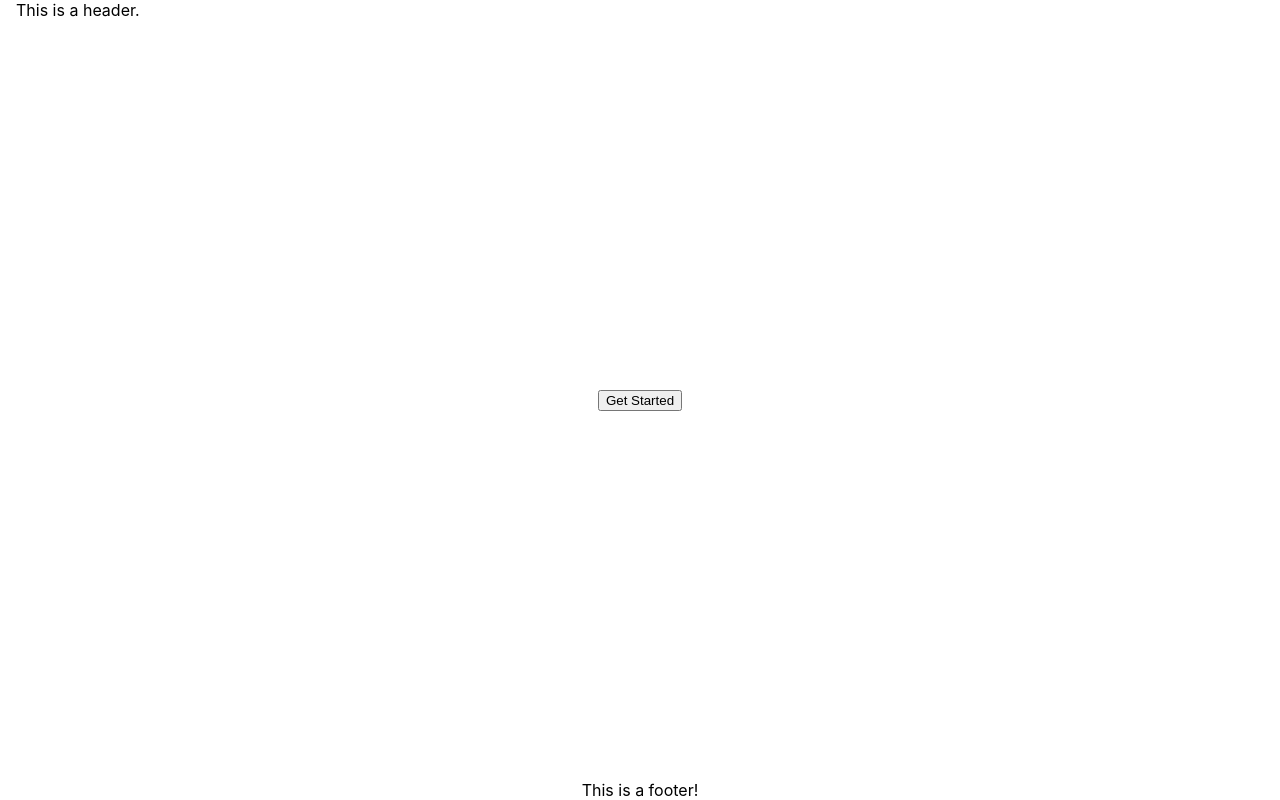
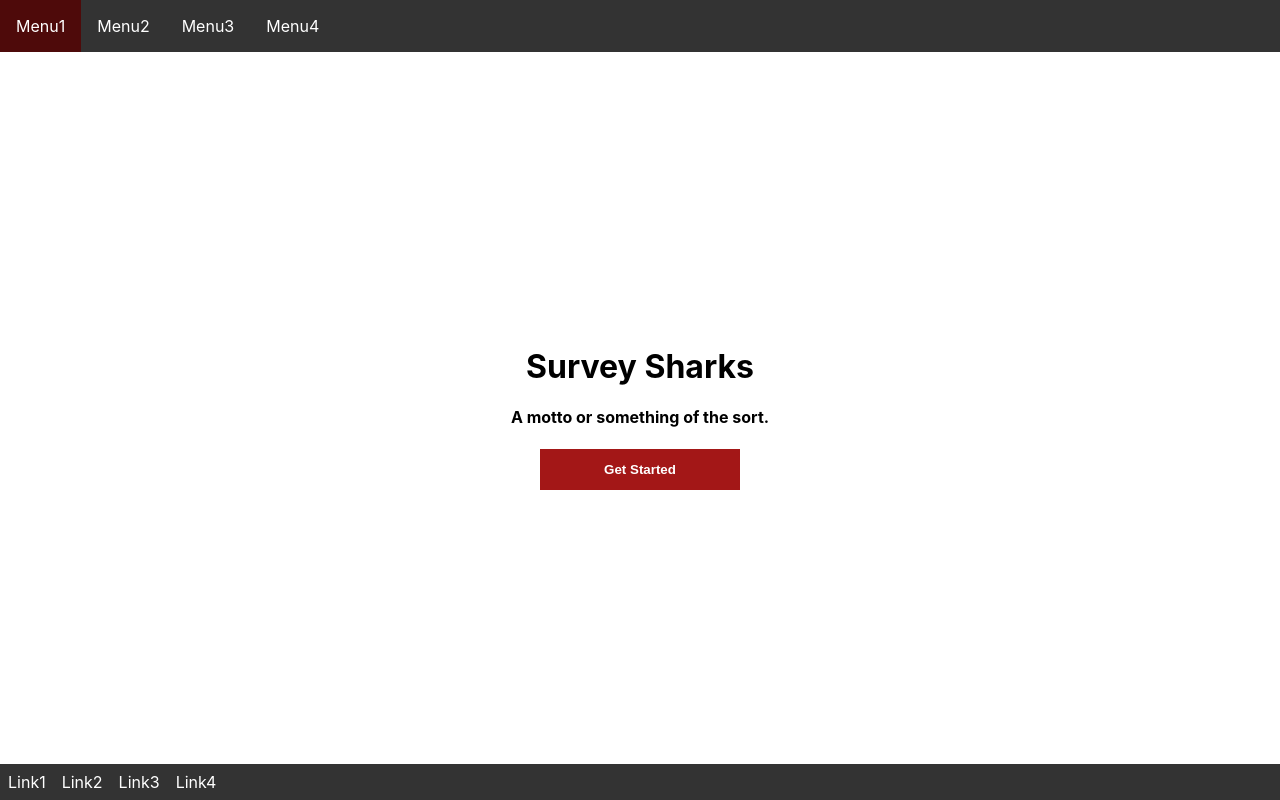
Before and after one commit to SurveyShark/surveyshark_ui, a React (Create React App) app: page / in a window 1280 px wide. Built offline with nearby package versions, Linux system fonts and the light colour scheme.

Commit message:
SS-15 Added styling and minor adjustments to skeleton.

```diff
--- a/src/client/components/Footer.js
+++ b/src/client/components/Footer.js
@@ -3,7 +3,15 @@ import React from "react";
 
 const Footer = () => {
     return (
-        <div className="footer">This is a footer!</div>
+        <div className="footer">
+            <ul className="menuList">
+                <li className="menuItem"><a href="https://www.google.com/">Link1</a></li>
+                <li className="menuItem"><a href="https://www.google.com/">Link2</a></li>
+                <li className="menuItem"><a href="https://www.google.com/">Link3</a></li>
+                <li className="menuItem"><a href="https://www.google.com/">Link4</a></li>
+            </ul>
+        </div>
+
     );
 };
 
--- a/src/client/components/Header.js
+++ b/src/client/components/Header.js
@@ -1,10 +1,15 @@
 import React from "react";
 
 
-const Headers = () =>{
+const Headers = () => {
     return (
         <div className="header">
-            This is a header.
+            <ul className="menuList">
+                <li className="menuItem active"><a href="https://www.google.com/">Menu1</a></li>
+                <li className="menuItem"><a href="https://www.google.com/">Menu2</a></li>
+                <li className="menuItem"><a href="https://www.google.com/">Menu3</a></li>
+                <li className="menuItem"><a href="https://www.google.com/">Menu4</a></li>
+            </ul>
         </div>
     );
 };
--- a/src/client/components/MainContent.js
+++ b/src/client/components/MainContent.js
@@ -7,7 +7,9 @@ const MainContent = (props) => {
     if (!started) {
         return (
             <div>
-                <button onClick={()=> setStarted(!started)}>Get Started</button>
+                <h1 className="logo">Survey Sharks</h1>
+                <h4 className="motto">A motto or something of the sort.</h4>
+                <button className="start" onClick={()=> setStarted(!started)}>Get Started</button>
             </div>
         );
     }
--- a/src/client/components/QuestionPage.js
+++ b/src/client/components/QuestionPage.js
@@ -5,11 +5,11 @@ const QuestionPage = () => {
         <div>
             <h1>Question 1</h1>
             <form>
-                <input type="radio" id="A" />
+                <input type="radio" id="A" name="choice" defaultChecked/>
                 <label htmlFor="A">Choice A</label>
-                <input type="radio" id="B" />
+                <input type="radio" id="B" name="choice"/>
                 <label htmlFor="B">Choice B</label>
-                <input type="radio" id="C" />
+                <input type="radio" id="C" name="choice"/>
                 <label htmlFor="C">Choice C</label>
             </form>
         </div>
--- a/src/style/styling.css
+++ b/src/style/styling.css
@@ -1,15 +1,8 @@
-.header {
-  display: flex;
-  align-items: center;
-  padding: 0 1em;
-  text-align: left;
-}
-.header-title {
-  flex: 1 1 auto;
-}
-.header-menu :hover {
-  color: gray;
-}
+/**************************************/
+/*                                    */
+/*                APP                 */
+/*                                    */
+/**************************************/
 #root,
 body,
 html,
@@ -22,3 +15,93 @@ html,
   flex-direction: column;
   justify-content: space-between;
 }
+/**************************************/
+/*                                    */
+/*               HEADER               */
+/*                                    */
+/**************************************/
+.header {
+  display: flex;
+  align-items: center;
+  text-align: left;
+  background-color: #333;
+}
+.header-title {
+  flex: 1 1 auto;
+}
+.header .menuList {
+  list-style-type: none;
+  margin: 0;
+  padding: 0;
+  overflow: hidden;
+  background-color: #333;
+}
+.header .menuItem {
+  float: left;
+}
+.header .menuItem a {
+  display: block;
+  color: #FFF;
+  text-align: center;
+  padding: 1em 1em;
+  text-decoration: none;
+}
+.header .menuItem a:hover {
+  background-color: #111;
+}
+.header .menuItem.active {
+  background-color: #a31717;
+}
+.header .menuItem.active a:hover {
+  background-color: #4e0a0a;
+}
+/**************************************/
+/*                                    */
+/*            MAIN CONTENT            */
+/*                                    */
+/**************************************/
+.start {
+  padding: 1em 2em;
+  width: 15em;
+  border: none;
+  font-weight: bold;
+  color: #FFF;
+  background-color: #a31717;
+}
+.start:hover {
+  background-color: #4e0a0a;
+}
+/**************************************/
+/*                                    */
+/*               FOOTER               */
+/*                                    */
+/**************************************/
+.footer {
+  display: flex;
+  align-items: center;
+  text-align: left;
+  background-color: #333;
+}
+.footer-title {
+  flex: 1 1 auto;
+}
+.footer .menuList {
+  list-style-type: none;
+  margin: 0;
+  padding: 0;
+  overflow: hidden;
+  background-color: #333;
+}
+.footer .menuItem {
+  float: left;
+}
+.footer .menuItem a {
+  display: block;
+  color: #FFF;
+  text-align: center;
+  padding: 0.5em 0.5em;
+  text-decoration: none;
+}
+.footer .menuItem a:hover {
+  background-color: #111;
+}
--- a/src/style/styling.less
+++ b/src/style/styling.less
@@ -1,23 +1,147 @@
+//----------------------------------//
+//                                  //
+//         Color Variables          //
+//                                  //
+//----------------------------------//
+@font-primary: #FFF;
+
+@background-primary: #333;
+@background-primary-hover: #111;
+
+@background-secondary: #a31717;
+@background-secondary-hover: #4e0a0a;
+
+
+
+/**************************************/
+/*                                    */
+/*                APP                 */
+/*                                    */
+/**************************************/
+#root, body, html, .App {
+    height: 100%;
+    box-sizing: border-box;
+
+}
+
+.App{
+    display: flex;
+    flex-direction: column;
+
+    justify-content: space-between;
+}
+
+
+/**************************************/
+/*                                    */
+/*               HEADER               */
+/*                                    */
+/**************************************/
 .header{
     display: flex;
     align-items: center;
-    padding: 0 1em;
     text-align: left;
+    background-color: @background-primary;
 
     &-title{
         flex:1 1 auto;
     }
 
-}
+    .menuList{
+        list-style-type: none;
+        margin: 0;
+        padding: 0;
+        overflow: hidden;
+        background-color: @background-primary;
+    }
 
-#root, body, html, .App {
-    height: 100%;
-    box-sizing: border-box;
+    .menuItem{
+        float: left;
+
+        a{
+            display: block;
+            color: @font-primary;
+            text-align: center;
+            padding: 1em 1em;
+            text-decoration: none;
+
+            &:hover{
+                background-color: @background-primary-hover;
+            }
+        }
+
+        &.active {
+            background-color: @background-secondary;
+
+            a:hover{
+                background-color: @background-secondary-hover;
+            }
+        }
+    }
 }
 
 
-.App{
+
+
+
+/**************************************/
+/*                                    */
+/*            MAIN CONTENT            */
+/*                                    */
+/**************************************/
+
+.start{
+    padding: 1em 2em;
+    width: 15em;
+    border:none;
+    font-weight: bold;
+
+    color: @font-primary;
+    background-color: @background-secondary;
+
+    &:hover{
+        background-color: @background-secondary-hover;
+    }
+}
+
+
+
+/**************************************/
+/*                                    */
+/*               FOOTER               */
+/*                                    */
+/**************************************/
+.footer{
     display: flex;
-    flex-direction: column;
-    justify-content: space-between;
+    align-items: center;
+    text-align: left;
+    background-color: @background-primary;
+
+    &-title{
+        flex:1 1 auto;
+    }
+
+    .menuList{
+        list-style-type: none;
+        margin: 0;
+        padding: 0;
+        overflow: hidden;
+        background-color: @background-primary;
+    }
+
+    .menuItem{
+        float: left;
+
+        a{
+            display: block;
+            color: @font-primary;
+            text-align: center;
+            padding: 0.5em 0.5em;
+            text-decoration: none;
+
+            &:hover{
+                background-color: @background-primary-hover;
+            }
+        }
+    }
 }
```
